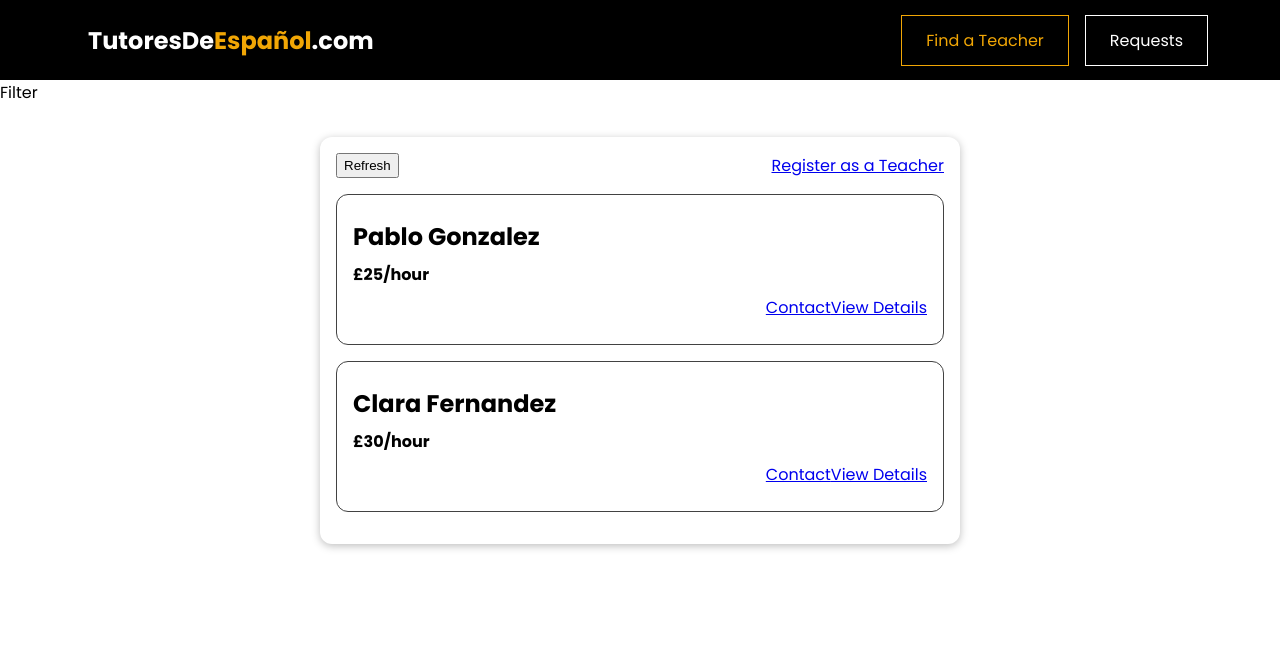
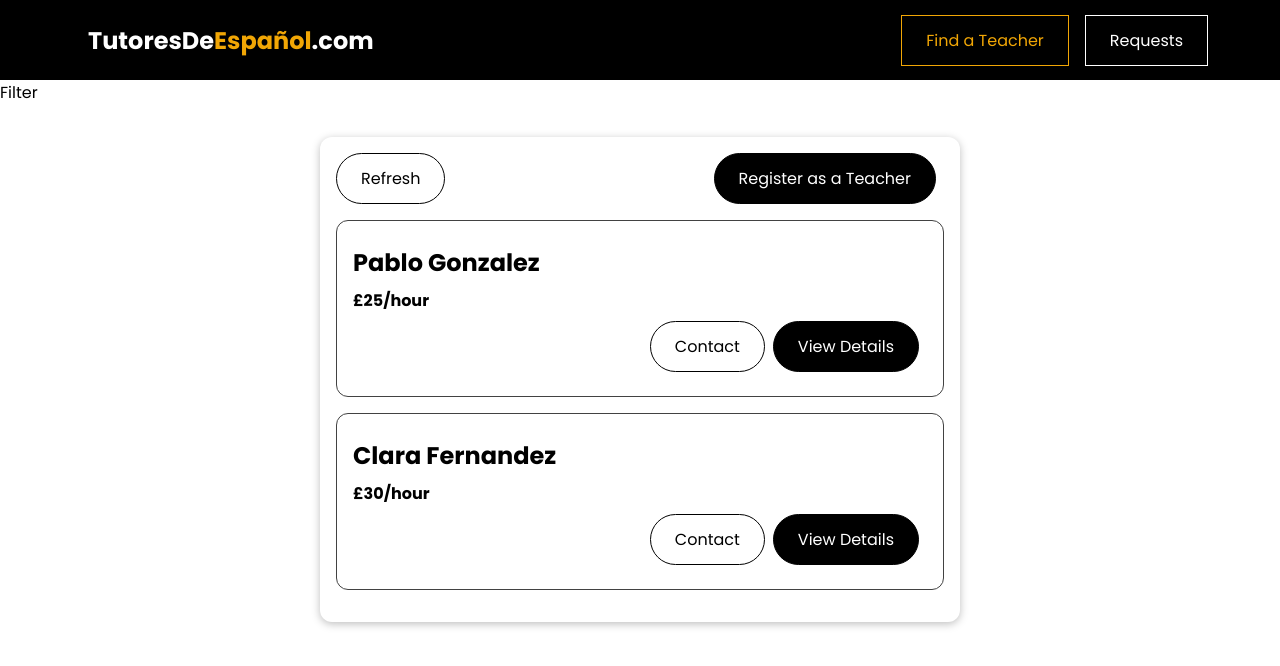
Before and after one commit to ElJefe111944/teacher-finder-app, a Vue app: page /teachers in a window 1280 px wide. Shown: the top 666 px of the page. Built offline with nearby package versions, Linux system fonts and the light colour scheme.

Commit message:
BaseButton slot added & styled

```diff
--- a/src/components/teachers/TeacherItem.vue
+++ b/src/components/teachers/TeacherItem.vue
@@ -10,15 +10,17 @@
             </span>
         </div>
         <div class="actions">
-            <router-link :to="teacherContactLink">Contact</router-link>
-            <router-link :to="teacherDetailsLink">View Details</router-link>
+            <base-button mode="outline" link :to="teacherContactLink">Contact</base-button>
+            <base-button link :to="teacherDetailsLink">View Details</base-button>
         </div>
     </li>
 </template>
 
 <script>
+import BaseButton from '../ui/BaseButton.vue';
 
 export default {
+  components: { BaseButton },
     props: ['id','firstName','lastName','rate','areas'],
     computed: {
         fullName(){
--- a/src/components/ui/BaseButton.vue
+++ b/src/components/ui/BaseButton.vue
@@ -0,0 +1,77 @@
+<template>
+    <!-- btn -->
+    <button v-if="!link" :class="mode">
+        <slot></slot>
+    </button>
+    <!-- a tag -->
+    <router-link v-else :to="to" :class="mode">
+        <slot></slot>
+    </router-link>
+</template>
+
+<script>
+
+export default {
+    props: {
+        // to control diff in stylking between btn & link
+        mode: {
+            type: String,
+            required: false,
+            default: null,
+        },
+        link: {
+            type: Boolean,
+            required: false,
+            default: false
+        },
+        to: {
+            type: String,
+            required: false,
+            default: '/',
+        }
+    }
+}
+</script>
+
+<style scoped>
+button,
+a {
+  text-decoration: none;
+  padding: 0.75rem 1.5rem;
+  font: inherit;
+  background-color: #000000;
+  border: 1px solid #000000;
+  color: white;
+  cursor: pointer;
+  border-radius: 30px;
+  margin-right: 0.5rem;
+  display: inline-block;
+}
+
+a:hover,
+a:active,
+button:hover,
+button:active {
+  background-color: #f1a605;
+  border-color: #f1a605;
+}
+
+.flat {
+  background-color: transparent;
+  color: #000000;
+  border: none;
+}
+
+.outline {
+  background-color: transparent;
+  border-color: #000000;
+  color: #000000;
+}
+
+.flat:hover,
+.flat:active,
+.outline:hover,
+.outline:active {
+  background-color: #f1a605;
+}
+</style>
--- a/src/main.js
+++ b/src/main.js
@@ -5,6 +5,7 @@
 import App from './App.vue'
 // global components
 import BaseCard from './components/ui/BaseCard.vue';
+import BaseButton from './components/ui/BaseButton.vue';
 
 const app = createApp(App);
 
@@ -13,5 +14,6 @@
 
 // register components
 app.component('base-card', BaseCard);
+app.component('base-button', BaseButton);
 
 app.mount('#app');
--- a/src/pages/teachers/TeachersList.vue
+++ b/src/pages/teachers/TeachersList.vue
@@ -8,8 +8,8 @@
         <base-card>
         <!-- refresh & Register btns -->
         <div class="controls">
-            <button>Refresh</button>
-            <router-link to="/register">Register as a Teacher</router-link>
+            <base-button mode="outline">Refresh</base-button>
+            <base-button link to="/register">Register as a Teacher</base-button>
         </div>
         <!-- list of teachers -->
         <ul v-if="hasTeachers">
@@ -31,12 +31,14 @@
     <script>
 import BaseCard from '@/components/ui/BaseCard.vue';
      import TeacherItem from '../../components/teachers/TeacherItem.vue'
+import BaseButton from '@/components/ui/BaseButton.vue';
 
     export default {
 
         components: {
             TeacherItem,
                 BaseCard,
+                BaseButton,
         },
         computed: {
             filteredTeachers(){
```
